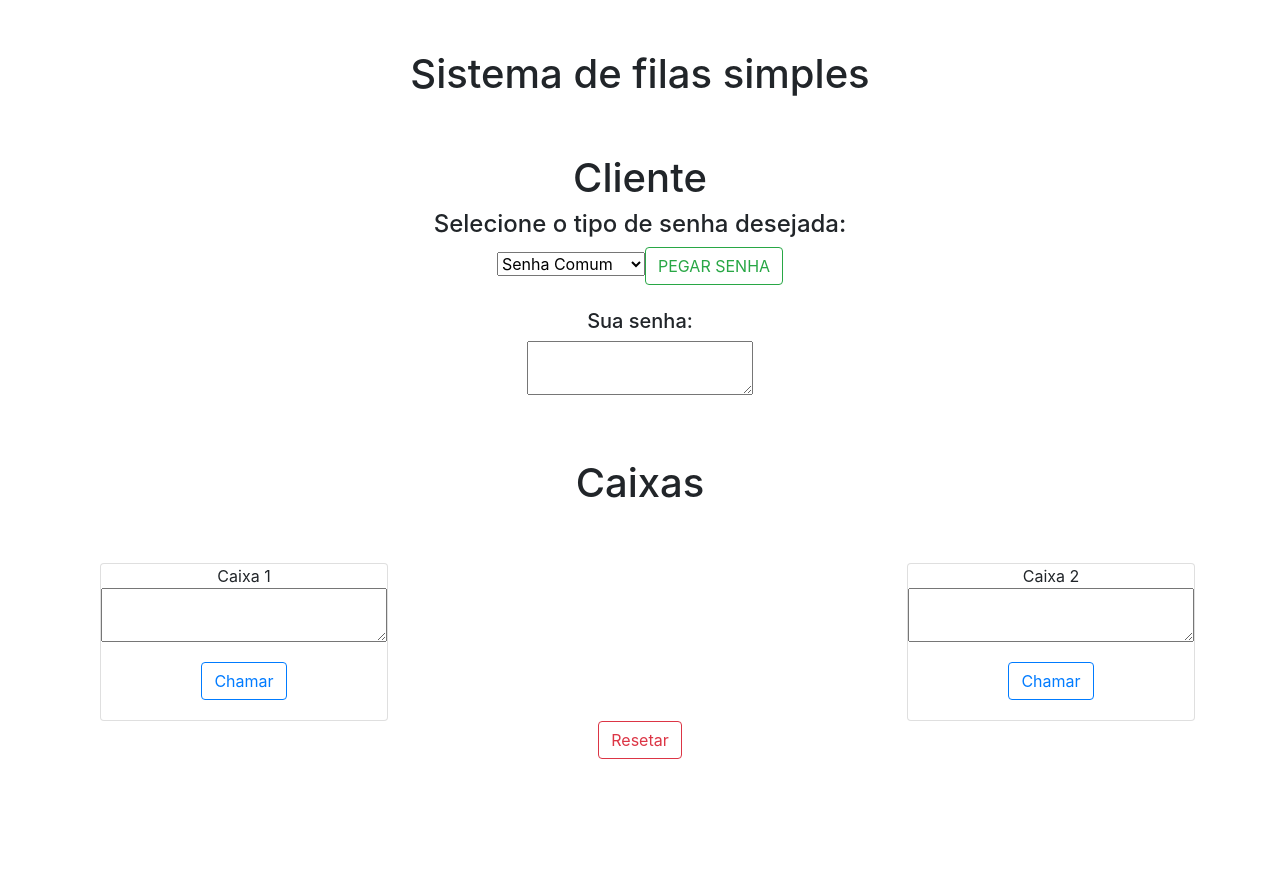
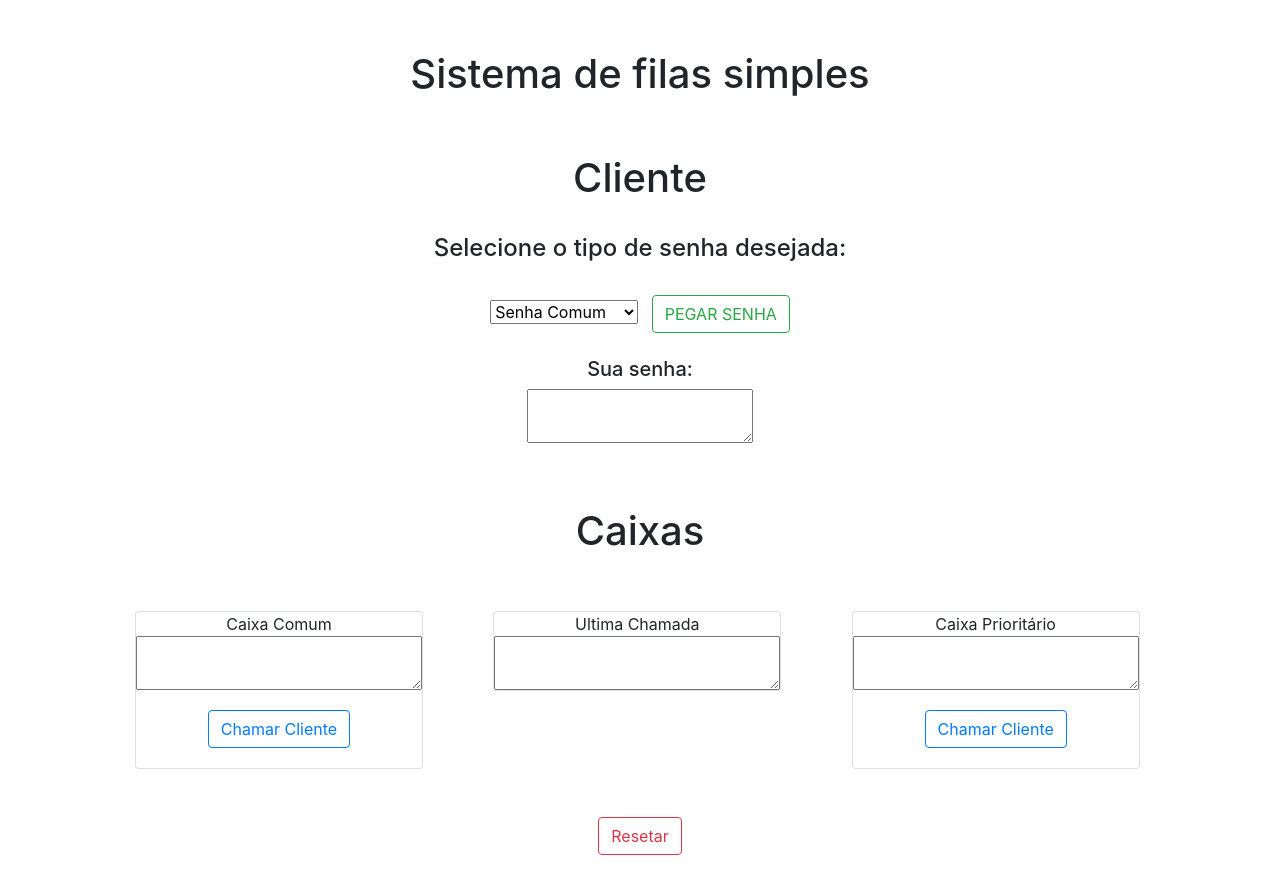
Before and after one commit to karizune/-college-exercise-queues, an Angular app: page / in a window 1280 px wide. Shown: the top 894 px of the page. Before the commit the page ends 800 px from the top, so only its background shows below. Built offline with nearby package versions, Linux system fonts and the light colour scheme.

Commit message:
Alterações de textos dos caixas e nova funcionalidade implementada

```diff
--- a/angular.json
+++ b/angular.json
@@ -117,8 +117,13 @@
               "devServerTarget": "filas:serve:production"
             }
           }
+        },
+        "deploy": {
+          "builder": "angular-cli-ghpages:deploy",
+          "options": {}
         }
       }
-    }},
+    }
+  },
   "defaultProject": "filas"
 }
--- a/package.json
+++ b/package.json
@@ -27,9 +27,10 @@
     "@angular-devkit/build-angular": "~0.901.9",
     "@angular/cli": "~9.1.9",
     "@angular/compiler-cli": "~9.1.11",
-    "@types/node": "^12.11.1",
     "@types/jasmine": "~3.5.0",
     "@types/jasminewd2": "~2.0.3",
+    "@types/node": "^12.11.1",
+    "angular-cli-ghpages": "^0.6.2",
     "codelyzer": "^5.1.2",
     "jasmine-core": "~3.5.0",
     "jasmine-spec-reporter": "~4.2.1",
--- a/src/app/pagina/pagina.component.html
+++ b/src/app/pagina/pagina.component.html
@@ -1,13 +1,16 @@
-<div class="container" style="margin-top: 50px; text-align: center;">
+<div class="container" style="margin-top: 50px; text-align: center; margin-bottom: 50px;">
 <h1>Sistema de filas simples</h1>
 <br><br>
 <div>
         <h1>Cliente</h1>
+        <br>
         <h4>Selecione o tipo de senha desejada:</h4>
+        <br>
         <select #tipoSenha>
             <option value="1">Senha Comum</option>
             <option value="2">Senha Prioritária</option>
         </select>
+        &nbsp;
     <button class="btn btn-outline-success" (click)="adicionaCliente(tipoSenha.value)">PEGAR SENHA</button>
     <br><br>
     <h5>Sua senha:</h5>
@@ -18,26 +21,33 @@
     <h1>Caixas</h1>
     <br>
     <br>
-    <div class="row">
-        <div class="col">
+    <div class="row" style="margin-left: 20px;">
+        <div class="col-4">
             <div class="card" style="width: 18rem; text-align: center;">
-                Caixa 1
+                Caixa Comum
                 <textarea name="chamada">{{senha1}}</textarea>
                 <div class="card-body" style="align-self: center;">
-                    <button type="button" class="btn btn-outline-primary" (click)="chamadaCaixa(1)">Chamar</button>
+                    <button type="button" class="btn btn-outline-primary" (click)="chamadaCaixa(1)">Chamar Cliente</button>
                 </div>
             </div>
         </div>
-        <div>
+        <div class="col-4">
             <div class="card" style="width: 18rem; text-align: center;">
-                Caixa 2
+                Ultima Chamada
+                <textarea name="chamada">{{ultimaSenha}}</textarea>
+            </div>
+        </div>
+        <div class="col-4">
+            <div class="card" style="width: 18rem; text-align: center;">
+                Caixa Prioritário
                 <textarea name="chamada">{{senha2}}</textarea>
                 <div class="card-body" style="align-self: center;">
-                    <button type="button" class="btn btn-outline-primary" (click)="chamadaCaixa(2)">Chamar</button>
+                    <button type="button" class="btn btn-outline-primary" (click)="chamadaCaixa(2)">Chamar Cliente</button>
                 </div>
             </div>
         </div>
     </div>
+    <br><br>
     <button class="btn btn-outline-danger" (click)="resetar()">Resetar</button>
 </div>
 </div>
--- a/src/app/pagina/pagina.component.ts
+++ b/src/app/pagina/pagina.component.ts
@@ -12,6 +12,8 @@ export class PaginaComponent implements OnInit {
   senha1:string;
   senha2:string;
   senhaCliente:string;
+  ultimaSenha:string;
+
   constructor(
     private service: SistemaBancarioService
     ) { }
@@ -26,15 +28,20 @@ export class PaginaComponent implements OnInit {
 
   chamadaCaixa(numeroCaixa:number){
     if(numeroCaixa == 1){
+      this.ultimaSenha = this.senha1;
       this.senha1 = this.service.chamadaCaixa1();
     }
     else if(numeroCaixa == 2){
+      this.ultimaSenha = this.senha2;
       this.senha2 = this.service.chamadaCaixa2();
     }
   }
 
   resetar(){
     this.senhaCliente = "";
+    this.senha1 = "";
+    this.senha2 = "";
+    this.ultimaSenha = "";
     this.service.resetar();
   }
 }
--- a/src/app/services/sistema-bancario.service.ts
+++ b/src/app/services/sistema-bancario.service.ts
@@ -6,7 +6,7 @@ import { Injectable } from '@angular/core';
 export class SistemaBancarioService {
 
   filaComum = [] ;
-  filaPrioritaria =[];
+  filaPrioritaria = [];
   countComum: number = 0;
   countPrioritario: number = 0;
   senha:string;
@@ -25,7 +25,7 @@ export class SistemaBancarioService {
     }
     else if(tipoSenha == 2){
       this.countPrioritario++;
-      this.senha = `CXP-${(this.countPrioritario + 1).toString()}`;
+      this.senha = `CXP-${(this.countPrioritario).toString()}`;
       this.filaPrioritaria.push(this.senha);
     }
   }
```
Also changed, not shown: 1 other file (tests, documents, lock files or other folders).
